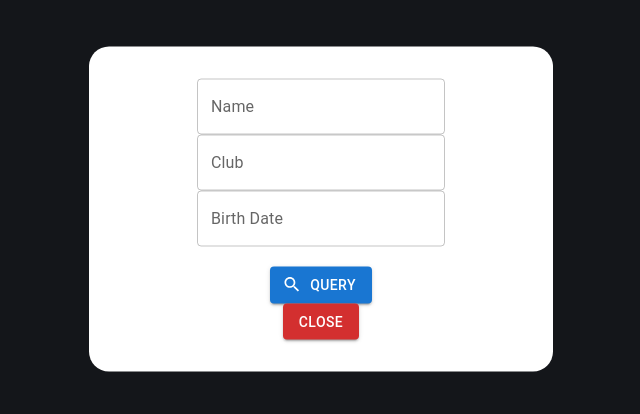
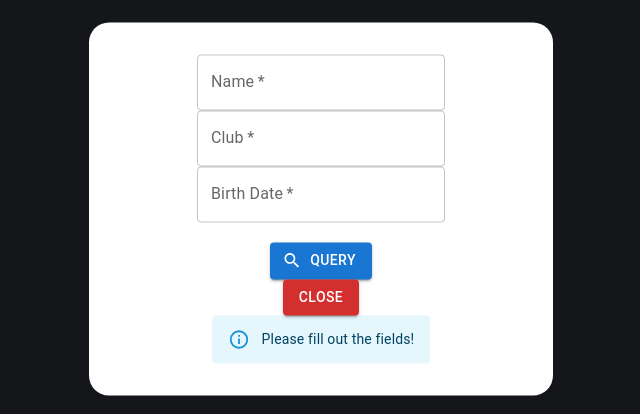
Before and after one commit to szdav1/CompetitionManager-Frontend, a React (Create React App) app: page / in a window 1280 px wide. Both pictures are taken after a click on the button "GET COMPETITOR". Shown: the part 191-605 px from the top of the page, without its empty margins (319-959 px from the left). Built offline with nearby package versions, Linux system fonts and the light colour scheme; no server answers.

Commit message:
Safety save upload

```diff
--- a/src/components/Competitors/GetCompetitor.js
+++ b/src/components/Competitors/GetCompetitor.js
@@ -8,6 +8,7 @@ import AddIcon from '@mui/icons-material/Add';
 import Button from '@mui/material/Button';
 import SearchIcon from '@mui/icons-material/Search';
 import { set } from "react-hook-form";
+import Alert from "@mui/material/Alert"
 import ListPlacements from "../ListPlacements/ListPlacements";
 
 function GetCompetitor(){
@@ -24,12 +25,13 @@ function GetCompetitor(){
     const handleClose = () => setOpen(false);
 
     const fetchAllCompetitor = async () =>{
-        let response = await axios.get("/api/competitor/")
-        setStateCompetitors(response.data);
+        let response = await axios.get("/api/competitor/").catch((error) => {alert("Kérem indítsa el a szervert!")});
+            setStateCompetitors(response.data);
+
 
     }
     useEffect(() => {
-        fetchAllCompetitor();
+            fetchAllCompetitor();
     }, [])
     const filterCompetitorByName = () =>{
         stateCompetitors.map((competitor) => {
@@ -40,16 +42,21 @@ function GetCompetitor(){
         })
     }
     const getCompetitorPlacementsById = async () =>{
-        let response = await axios.get(`/api/placements/${stateCompetitor.id}`)
+        let response = await axios.get(`/api/placements/${stateCompetitor.id}`).catch((error) => {alert("Kérem indítsa el a szervert!")});
         statePlacements = response.data;
         setStatePlacements(statePlacements);
     }
     const clickQuery = async () =>{
+        try{
         handleClose();
         await fetchAllCompetitor();
         filterCompetitorByName();
         await getCompetitorPlacementsById();
     }
+    catch(error){
+        alert("Nem sikerült a versenyzők lekérdezése!");
+    }
+}
 
 
 
@@ -62,15 +69,16 @@ function GetCompetitor(){
 
                 <Modal open={open} onClose={handleClose}>
                     <Box sx={{position: 'absolute', top: '50%', left: '50%', transform: 'translate(-50%, -50%)', width: 400, bgcolor: 'white', boxShadow: 24, p: 4, display: 'flex', flexDirection: 'column', alignItems: 'center', borderRadius: 5}}>
-                        <TextField id="outlined-basic" label="Name" variant="outlined" value={stateName} onChange={(e) => setStateName(e.target.value)} />
-                        <TextField id="outlined-basic" label="Club" variant="outlined" value={stateClub} onChange={(e) => setStateClub(e.target.value)} />
-                        <TextField id="outlined-basic" label="Birth Date" variant="outlined" value={stateBirthDate} onChange={(e) => setStateBirthDate(e.target.value)} />
+                        <TextField required id="outlined-basic" label="Name" variant="outlined" value={stateName} onChange={(e) => setStateName(e.target.value)} />
+                        <TextField required id="outlined-basic" label="Club" variant="outlined" value={stateClub} onChange={(e) => setStateClub(e.target.value)} />
+                        <TextField required id="outlined-basic" label="Birth Date" variant="outlined" value={stateBirthDate} onChange={(e) => setStateBirthDate(e.target.value)} />
                         <br />
                         <Button variant="contained" startIcon={<SearchIcon />}  onClick={ async () => {
                             await clickQuery();
                             console.log(statePlacements);
                         }}>Query</Button>
                         <Button variant="contained" color="error" onClick={handleClose}>Close</Button>
+                        <Alert severity="info">Please fill out the fields!</Alert>
                     </Box>
                 </Modal>
             </div>
```
